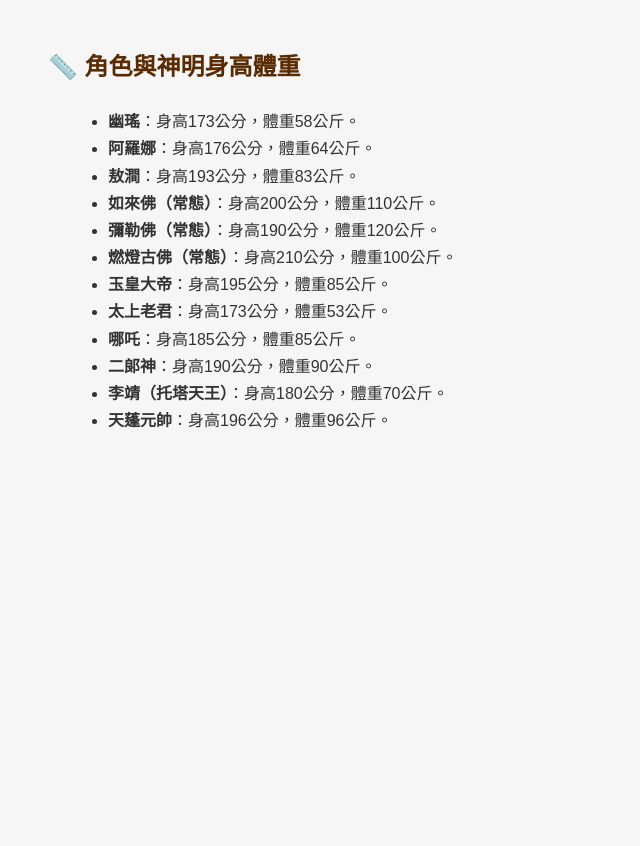
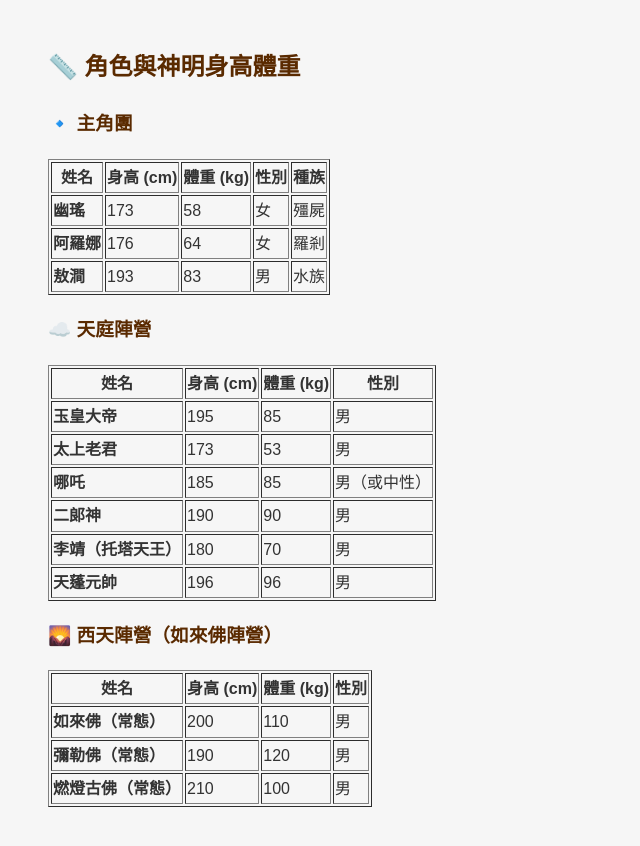
Before and after one commit to ChrisChou19990904/pangu_planet, a website built with Vite: page index.html in a window 1280 px wide. Shown: the part 4436-5282 px from the top of the page, without its empty margins (0-640 px from the left). Before the commit the page ends 4968 px from the top, so only its background shows below. Built offline with nearby package versions, Linux system fonts and the light colour scheme.

Commit message:
ａｓｄ

```diff
--- a/index.html
+++ b/index.html
@@ -231,25 +231,127 @@
 </div>
 <div class="section">
   <h2>📏 角色與神明身高體重</h2>
-  <ul>
-    <!-- 主角 -->
-    <li><strong>幽瑤</strong>：身高173公分，體重58公斤。</li>
-    <li><strong>阿羅娜</strong>：身高176公分，體重64公斤。</li>
-    <li><strong>敖澗</strong>：身高193公分，體重83公斤。</li>
 
-    <!-- 如來佛陣營 -->
-    <li><strong>如來佛（常態）</strong>：身高200公分，體重110公斤。</li>
-    <li><strong>彌勒佛（常態）</strong>：身高190公分，體重120公斤。</li>
-    <li><strong>燃燈古佛（常態）</strong>：身高210公分，體重100公斤。</li>
+  <!-- 主角團 -->
+  <h3>🔹 主角團</h3>
+  <table border="1">
+    <thead>
+    <tr>
+      <th>姓名</th>
+      <th>身高 (cm)</th>
+      <th>體重 (kg)</th>
+      <th>性別</th>
+      <th>種族</th>
+    </tr>
+    </thead>
+    <tbody>
+    <tr>
+      <td><strong>幽瑤</strong></td>
+      <td>173</td>
+      <td>58</td>
+      <td>女</td>
+      <td>殭屍</td>
+    </tr>
+    <tr>
+      <td><strong>阿羅娜</strong></td>
+      <td>176</td>
+      <td>64</td>
+      <td>女</td>
+      <td>羅剎</td>
+    </tr>
+    <tr>
+      <td><strong>敖澗</strong></td>
+      <td>193</td>
+      <td>83</td>
+      <td>男</td>
+      <td>水族</td>
+    </tr>
+    </tbody>
+  </table>
 
-    <!-- 玉皇大帝陣營 -->
-    <li><strong>玉皇大帝</strong>：身高195公分，體重85公斤。</li>
-    <li><strong>太上老君</strong>：身高173公分，體重53公斤。</li>
-    <li><strong>哪吒</strong>：身高185公分，體重85公斤。</li>
-    <li><strong>二郎神</strong>：身高190公分，體重90公斤。</li>
-    <li><strong>李靖（托塔天王）</strong>：身高180公分，體重70公斤。</li>
-    <li><strong>天蓬元帥</strong>：身高196公分，體重96公斤。</li>
-  </ul>
+  <!-- 天庭陣營 -->
+  <h3>☁️ 天庭陣營</h3>
+  <table border="1">
+    <thead>
+    <tr>
+      <th>姓名</th>
+      <th>身高 (cm)</th>
+      <th>體重 (kg)</th>
+      <th>性別</th>
+    </tr>
+    </thead>
+    <tbody>
+    <tr>
+      <td><strong>玉皇大帝</strong></td>
+      <td>195</td>
+      <td>85</td>
+      <td>男</td>
+    </tr>
+    <tr>
+      <td><strong>太上老君</strong></td>
+      <td>173</td>
+      <td>53</td>
+      <td>男</td>
+    </tr>
+    <tr>
+      <td><strong>哪吒</strong></td>
+      <td>185</td>
+      <td>85</td>
+      <td>男（或中性）</td>
+    </tr>
+    <tr>
+      <td><strong>二郎神</strong></td>
+      <td>190</td>
+      <td>90</td>
+      <td>男</td>
+    </tr>
+    <tr>
+      <td><strong>李靖（托塔天王）</strong></td>
+      <td>180</td>
+      <td>70</td>
+      <td>男</td>
+    </tr>
+    <tr>
+      <td><strong>天蓬元帥</strong></td>
+      <td>196</td>
+      <td>96</td>
+      <td>男</td>
+    </tr>
+    </tbody>
+  </table>
+
+  <!-- 西天陣營 -->
+  <h3>🌄 西天陣營（如來佛陣營）</h3>
+  <table border="1">
+    <thead>
+    <tr>
+      <th>姓名</th>
+      <th>身高 (cm)</th>
+      <th>體重 (kg)</th>
+      <th>性別</th>
+    </tr>
+    </thead>
+    <tbody>
+    <tr>
+      <td><strong>如來佛（常態）</strong></td>
+      <td>200</td>
+      <td>110</td>
+      <td>男</td>
+    </tr>
+    <tr>
+      <td><strong>彌勒佛（常態）</strong></td>
+      <td>190</td>
+      <td>120</td>
+      <td>男</td>
+    </tr>
+    <tr>
+      <td><strong>燃燈古佛（常態）</strong></td>
+      <td>210</td>
+      <td>100</td>
+      <td>男</td>
+    </tr>
+    </tbody>
+  </table>
 </div>
 
 </body>
```
